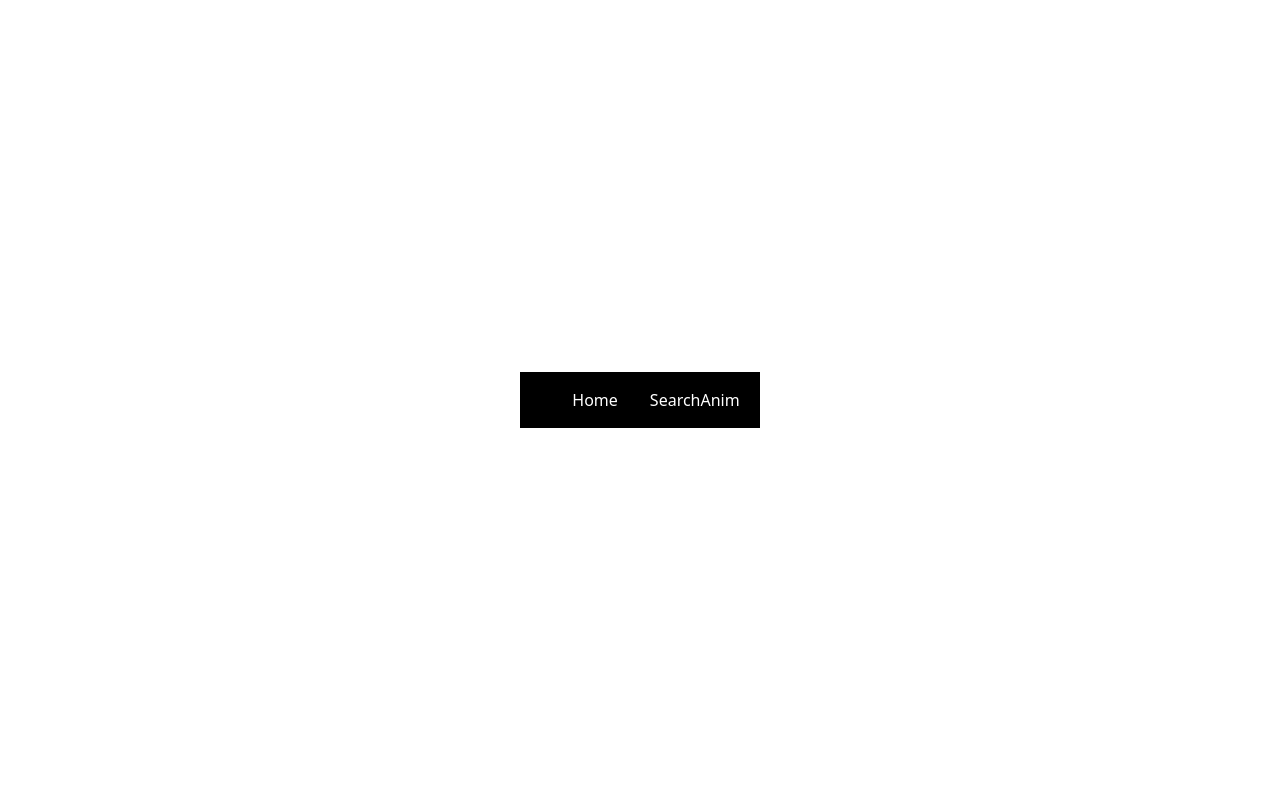
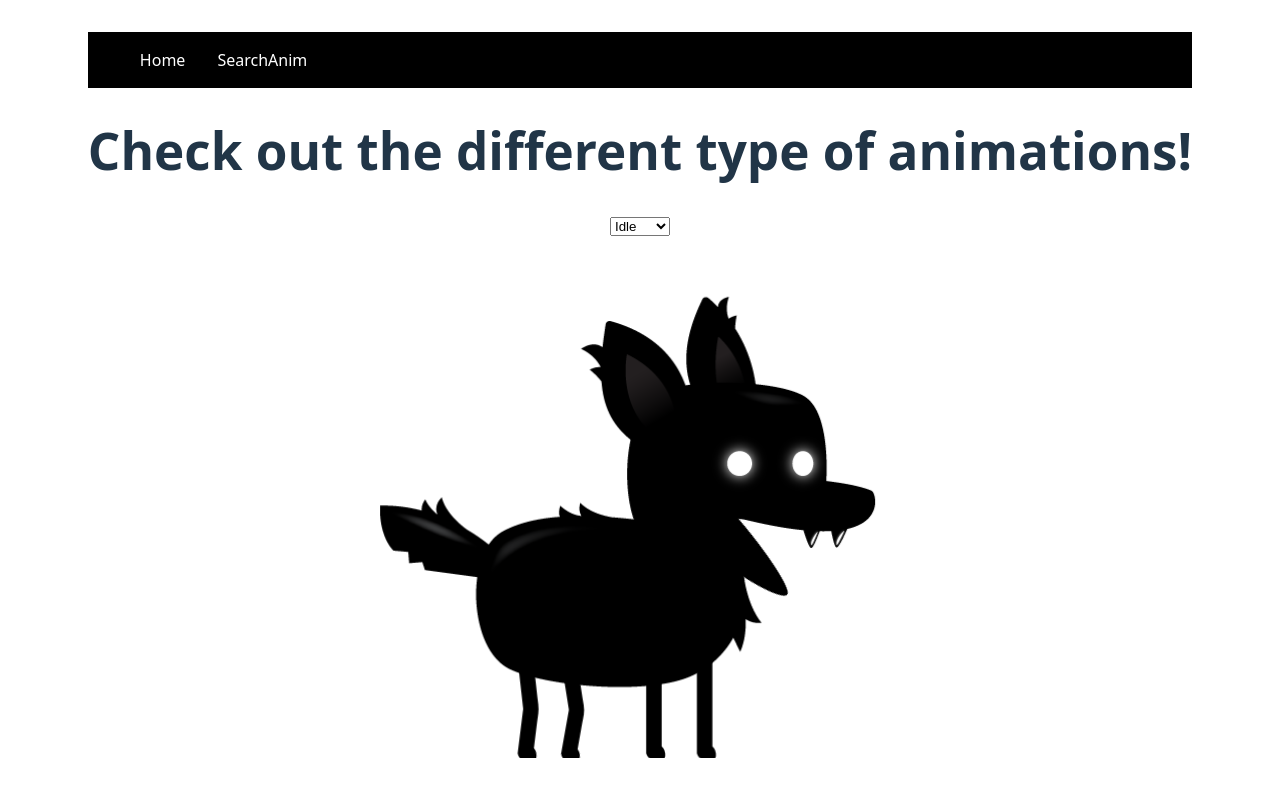
Before and after one commit to NathanHor22/Animation-website-showcase-using-react, a React (Vite) app in the folder my-react-app/: page / in a window 1280 px wide. Before the commit this address had no page. Shown: the top 796 px of the page. Built offline with nearby package versions, Linux system fonts and the light colour scheme.

Commit message:
made changes to navbar, when user loads up page it shows the home page immediately

```diff
--- a/my-react-app/src/App.jsx
+++ b/my-react-app/src/App.jsx
@@ -1,5 +1,5 @@
 import { useState } from 'react'
-import { BrowserRouter, Routes, Route, Link } from 'react-router-dom';
+import { BrowserRouter, Routes, Route, Link, Navigate } from 'react-router-dom';
 import './App.css'
 import Home from './pages/Home.jsx';
 import SearchAnim from './pages/SearchAnim.jsx';
@@ -10,12 +10,12 @@
     <BrowserRouter>
       <nav className ="navbar">
         <div className = "nav-links">
-          <Link to ="/home">Home</Link>
+          <Link to ="/">Home</Link>
           <Link to ="/searchAnim">SearchAnim</Link>
           </div>
       </nav>
       <Routes>
-        <Route path="/home" element={ <Home /> } />
+        <Route path="/" element={ <Home /> } />
         <Route path="/searchAnim" element={ <SearchAnim /> } />
       </Routes>
     </BrowserRouter>
```
